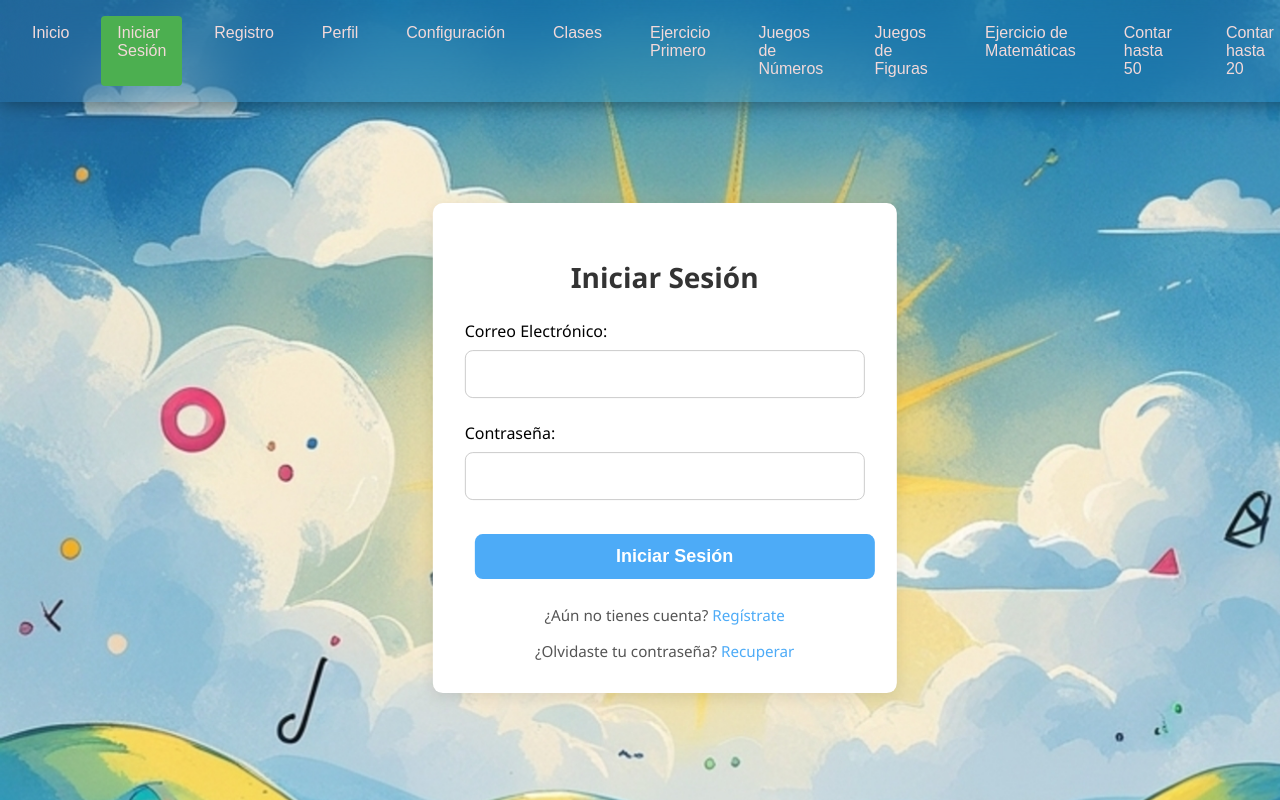
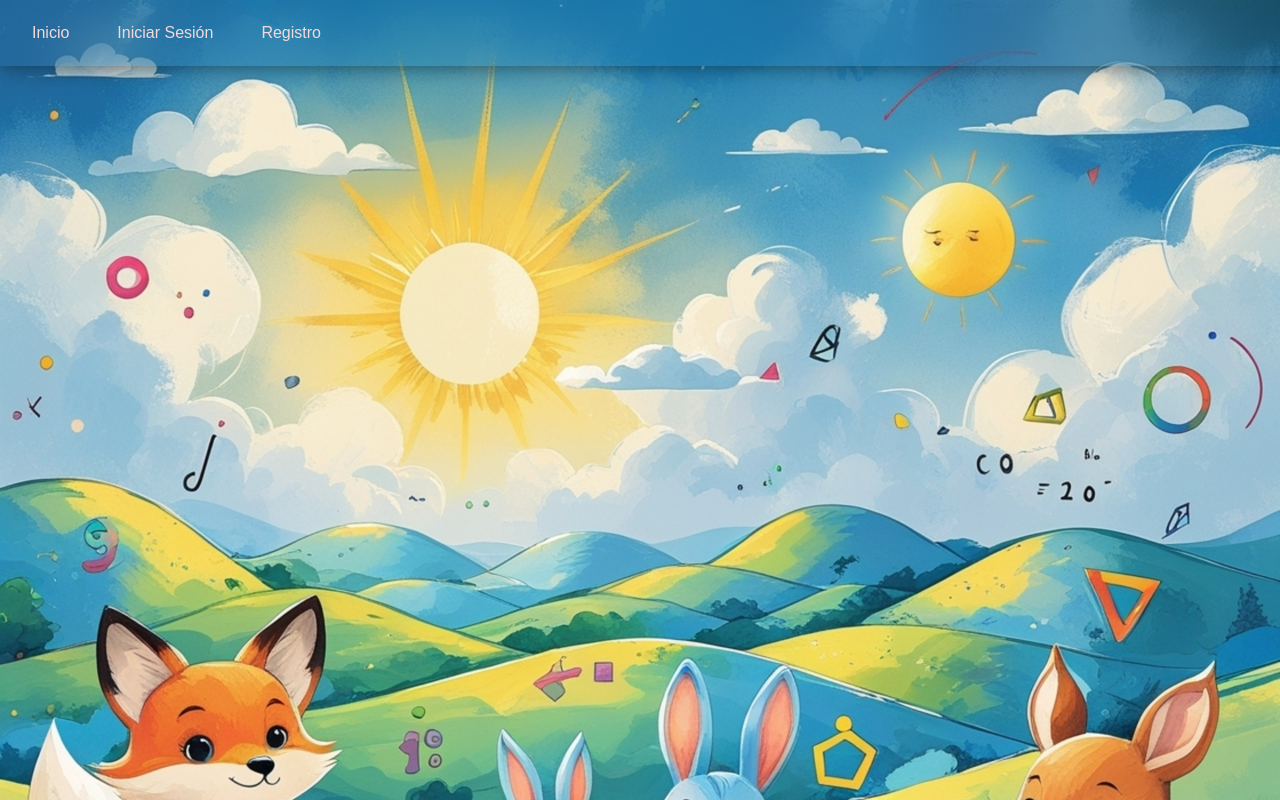
Before and after one commit to gamificacionuniminuto/proyectofinalfronts, a React (Create React App) app: page /perfil in a window 1280 px wide. Before the commit this address led to /singin. Shown: the top 800 px of the page. Built offline with nearby package versions, Linux system fonts and the light colour scheme.

Commit message:
se agrega archivo .env y se configura las rutas

```diff
--- a/src/componentes/AuthContext.js
+++ b/src/componentes/AuthContext.js
@@ -1,31 +1,36 @@
-// src/context/AuthContext.js
+// AuthContext.js
 import { createContext, useContext, useEffect, useState } from 'react';
 
 const AuthContext = createContext();
 
 export const AuthProvider = ({ children }) => {
-  const [isAuthenticated, setIsAuthenticated] = useState(false);
+  const [user, setUser] = useState(null);
 
+  // Al cargar el componente, verificar si hay usuario en localStorage
   useEffect(() => {
-    const token = localStorage.getItem('token');
-    setIsAuthenticated(!!token);
+    const storedUser = localStorage.getItem('user');
+    if (storedUser) {
+      setUser(JSON.parse(storedUser));
+    }
   }, []);
 
-  const login = (token) => {
-    localStorage.setItem('token', token);
-    setIsAuthenticated(true);
+  const login = (userData) => {
+    localStorage.setItem('user', JSON.stringify(userData));
+    setUser(userData);
   };
 
   const logout = () => {
-    localStorage.removeItem('token');
-    setIsAuthenticated(false);
+    localStorage.removeItem('user');
+    setUser(null);
   };
 
   return (
-    <AuthContext.Provider value={{ isAuthenticated, login, logout }}>
+    <AuthContext.Provider value={{ user, login, logout }}>
       {children}
     </AuthContext.Provider>
   );
 };
 
-export const useAuth = () => useContext(AuthContext);
+export const useAuth = () => {
+  return useContext(AuthContext);
+};
--- a/src/componentes/Navbar.js
+++ b/src/componentes/Navbar.js
@@ -1,11 +1,13 @@
 import { Link, useLocation } from "react-router-dom";
+import { useAuth } from "./AuthContext";
 import "./Navbar.css";
 
 const Navbar = () => {
   const location = useLocation();
-  const hiddenRoutes = ['/perfil', '/configuracion']
-  // Oculta completamente el navbar en la ruta /perfil
-   if (hiddenRoutes.includes(location.pathname)) return null;;
+  const { user, logout } = useAuth();
+
+  // Eliminamos la condición que oculta el navbar en ciertas rutas
+  // if (hiddenRoutes.includes(location.pathname)) return null;
 
   return (
     <nav className="navbar">
@@ -15,6 +17,10 @@ const Navbar = () => {
       >
         Inicio
       </Link>
+
+      {/* Mostrar Iniciar Sesión y Registro solo si NO hay usuario logueado */}
+      {!user && (
+        <>
           <Link
             to="/singin"
             className={location.pathname === '/singin' ? 'active' : ''}
@@ -27,6 +33,12 @@ const Navbar = () => {
           >
             Registro
           </Link>
+        </>
+      )}
+
+      {/* Mostrar enlaces protegidos solo si HAY usuario logueado */}
+      {user && (
+        <>
           <Link
             to="/perfil"
             className={location.pathname === '/perfil' ? 'active' : ''}
@@ -39,57 +51,18 @@ const Navbar = () => {
           >
             Configuración
           </Link>
-       <Link
-        to="/clases"
-        className={location.pathname === '/clases' ? 'active' : ''}
+          <button
+            onClick={logout}
+            className="logout-button"
           >
-        Clases
-        </Link>
-
-      <Link
-        to="/EjerciciosP"
-        className={location.pathname === '/EjerciciosP' ? 'active' : ''}
-      >
-        Ejercicio Primero
-      </Link>
-
-      <Link
-        to="/JuegoNumeros"
-        className={location.pathname === '/JuegoNumeros' ? 'active' : ''}
-      >
-        Juegos de Números
-      </Link>
-
-        <Link
-        to="/JuegoFiguras"
-        className={location.pathname === '/JuegoFiguras' ? 'active' : ''}
-      >
-        Juegos de Figuras
-      </Link>
-      <Link
-        to="/resta"
-        className={location.pathname === '/resta' ? 'active' : ''}
-      >
-        Ejercicio de Matemáticas
-      </Link>
-      <Link
-        to="/contar50"
-        className={location.pathname === '/contar50' ? 'active' : ''}
-      >
-        Contar hasta 50
-      </Link>
-      <Link
-        to="/Contar20"
-        className={location.pathname === '/Contar20' ? 'active' : ''}
-      >
-       Contar hasta 20
-      </Link>
-
+            Cerrar Sesión
+          </button>
+        </>
+      )}
 
 
     </nav>
   );
 };
 
-// Corrige el nombre al exportar (de "NAvbar" a "Navbar")
 export default Navbar;
--- a/src/componentes/ProtectedRoute.js
+++ b/src/componentes/ProtectedRoute.js
@@ -1,10 +1,17 @@
-// src/componentes/ProtectedRoute.js
+// ProtectedRoute.js
+import { useAuth } from './AuthContext';
 import { Navigate } from 'react-router-dom';
-import { useAuth } from '../componentes/AuthContext';
 
-function ProtectedRoute({ children }) {
-  const { isAuthenticated } = useAuth();
-  return isAuthenticated ? children : <Navigate to="/singin" />;
-}
+const ProtectedRoute = ({ children }) => {
+  const { user } = useAuth();
+
+  if (!user) {
+    // Si no hay usuario, redirigir a la página de login
+    return <Navigate to="/perfil
+    " replace />;
+  }
+
+  return children;
+};
 
 export default ProtectedRoute;
--- a/src/paginas/JuegoVoz/NumerosVoz.jsx
+++ b/src/paginas/JuegoVoz/NumerosVoz.jsx
@@ -8,7 +8,8 @@ const NumerosGame = () => {
   const [isPlaying, setIsPlaying] = useState(false);
   const [round, setRound] = useState(0);
   const [userId, setUserId] = useState(null);
-
+ const {REACT_APP_API
+} = process.env;
   useEffect(() => {
     const userData = localStorage.getItem('user');
     if (userData) {
@@ -30,7 +31,7 @@ const NumerosGame = () => {
                 setScore(newScore);
       }
       const response = await axios.put(
-        `http://localhost:3001/api/users/${userId}/score`,
+        `${process.env.REACT_APP_API}/api/users/${userId}/score`,
         { numberToAdd: 1 },
         {
           headers: {
--- a/src/paginas/dashboard/AuthContext.js
+++ b/src/paginas/dashboard/AuthContext.js
@@ -2,6 +2,8 @@
 import { createContext, useContext, useState, useEffect } from 'react';
 import { useNavigate } from 'react-router-dom';
 import axios from 'axios';
+const {REACT_APP_API
+} = process.env;
 
 const AuthContext = createContext();
 
@@ -41,7 +43,7 @@ export const AuthProvider = ({ children }) => {
 
   const login = async (credentials) => {
     try {
-      const response = await axios.post('http://localhost:3001/api/login', credentials);
+      const response = await axios.post(`${process.env.REACT_APP_API}/api/login`, credentials);
       console.log(response)
 
       localStorage.setItem('token', response.data.token);
--- a/src/paginas/juegos/EjercisiosMatematicos/Ejerciciosglobal.jsx
+++ b/src/paginas/juegos/EjercisiosMatematicos/Ejerciciosglobal.jsx
@@ -1,5 +1,7 @@
 import React, { useState, useEffect, useRef } from 'react';
 import axios from 'axios';
+const {REACT_APP_API
+} = process.env;
 
 const EjercicioMatematicasBase = ({ ejercicios, nivelDificultad, tipoOperacion }) => {
   const [respuesta, setRespuesta] = useState('');
@@ -39,7 +41,8 @@ const EjercicioMatematicasBase = ({ ejercicios, nivelDificultad, tipoOperacion }
       const puntos = puntosPorNivel[nivelDificultad] || 2;
 
       const response = await axios.put(
-        `http://localhost:3001/api/users/${userId}/score`,
+        `${process.env.REACT_APP_API}/api/users/${userId}/score`,
+
         { numberToAdd: puntos },
         {
           baseURL: process.env.REACT_APP_API_URL,
--- a/src/paginas/singin/singin.js
+++ b/src/paginas/singin/singin.js
@@ -2,6 +2,9 @@ import React, { useState } from 'react';
 import './singin.css';
 import { useNavigate } from 'react-router-dom';
 import axios from 'axios';
+
+const {REACT_APP_API
+} = process.env;
 
 const SingIn = () => {
   const [email, setEmail] = useState('');
@@ -25,7 +28,7 @@ const SingIn = () => {
     }
 
     try {
-      const response = await axios.post('http://localhost:3006/api/login', {
+      const response = await axios.post(`${process.env.REACT_APP_API}/api/login`, {
         email,
         password,
       });
```
Also changed, not shown: 1 other file (tests, documents, lock files or other folders). Lines whose indentation alone changed are shown as unchanged.
